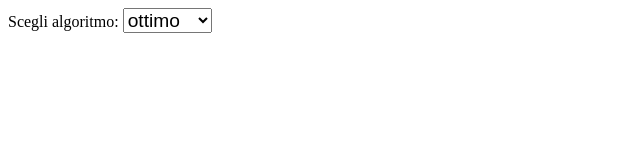
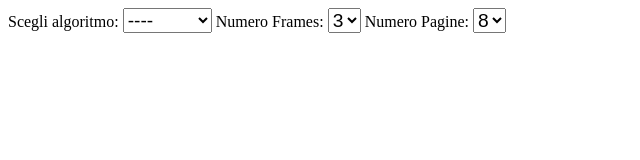
Before and after one commit to profennio/pagefault, a plain HTML site: page index.html in a window 1280 px wide. Shown: the whole page, without its empty margins (0-640 px from the left). Drawn offline with Linux system fonts and the light colour scheme.

Commit message:
numeropagine

```diff
--- a/app.js
+++ b/app.js
@@ -3,7 +3,7 @@ let Pages = []
 var Strrif = [7, 0, 1, 2, 0, 3, 0, 4, 2, 3, 0, 3, 2, 1, 2, 0, 1, 7, 0, 1]
 //var Strrif = [1, 2, 3, 4, 1, 2, 5, 1, 2, 3, 4, 5]
 
-var MaxFrames = 4
+var MaxFrames = 3
 var NumPages = 8
 
 let caricato = new Array(MaxFrames)
@@ -18,7 +18,7 @@ function ricalcola(algo) {
   Pages = []
 
 
-  NumPages = 8
+  //NumPages = 8
 
 
   Frames = []
@@ -256,6 +256,16 @@ document.getElementById("selectalgo").addEventListener("change", (event) => {
 
   ricalcola(algoritmo)
 })
+document.getElementById("numframes").addEventListener("change", (event) => {
+  MaxFrames = event.target.value*1
+
+
+})
+document.getElementById("numpagine").addEventListener("change", (event) => {
+  NumPages = event.target.value*1
+
+
+})
 //document.getElementById("selstrif").addEventListener("change", (event) => {
  //alert(9)
 //})
--- a/index.html
+++ b/index.html
@@ -1,36 +1,38 @@
 <!DOCTYPE html>
 <html lang="en">
+
 <head>
     <meta charset="UTF-8">
     <meta name="viewport" content="width=device-width, initial-scale=1.0">
     <title>Pagefault</title>
     <style>
-
-
         .strrif {
 
 
-display:flex;
+            display: flex;
             flex-direction: row;
 
 
         }
+
         .rettangolo {
 
 
-display:flex;
+            display: flex;
             flex-direction: column;
 
 
         }
+
         .viola {
-    color:black;
-border:3px;
+            color: black;
+            border: 3px;
             background-color:
                 cyan;
         }
+
         .rett {
-    color:black;
+            color: black;
             border-style: solid;
             border-color: black;
             border-width: 1px;
@@ -44,9 +46,10 @@ font-weight: bold;
             padding: 10px 0;
 
         }
+
         .elstr {
-    color:black;
-    background-color:lightgreen;
+            color: black;
+            background-color: lightgreen;
             border-style: solid;
             border-color: black;
             border-width: 1px;
@@ -60,34 +63,59 @@ font-weight: bold;
             padding: 10px 0;
 
         }
+
         #statoRAM {
 
 
-    display:flex;
+            display: flex;
             flex-direction: row;
 
         }
 
-select {font-size: larger;}
-
+        select {
+            font-size: larger;
+        }
     </style>
 </head>
+
 <body>
 
     <label for="algo">Scegli algoritmo:</label>
 
     <select name="algo" id="selectalgo">
+        <option value="-1">----</option>
         <option value="0">ottimo</option>
         <option value="1">LRU</option>
 
         <option value="2">FIFO</option>
         <option value="3">casuale</option>
     </select>
+    <label for="numframes">Numero Frames:</label>
+    <select name="numframes" id="numframes">
+        <option value="2">2</option>
+        <option value="3" selected="true">3</option>
+        <option value="4">4</option>
+        <option value="5">5</option>
+
+
+    </select>
+    <label for="numpagine">Numero Pagine:</label>
+    <select name="numpagine" id="numpagine">
+        <option value="4">4</option>
+        <option value="5">5</option>
+        <option value="6">6</option>
+        <option value="7">7</option>
+        <option value="8" selected=true>8</option>
+
+
+    </select>
+
+
     <div id="stringarif"></div>
     <!-- <input type="text" id="tipoalg" />
 <input type="button" id="cmdscegli" value="Scegli algoritmo"/> -->
 
-    <div id="statoRAM"/>
+    <div id="statoRAM" />
 
 
 
@@ -96,4 +124,5 @@ select {font-size: larger;}
 
     <script src="./app.js"></script>
 </body>
+
 </html>
```
Lines whose indentation alone changed are shown as unchanged.
